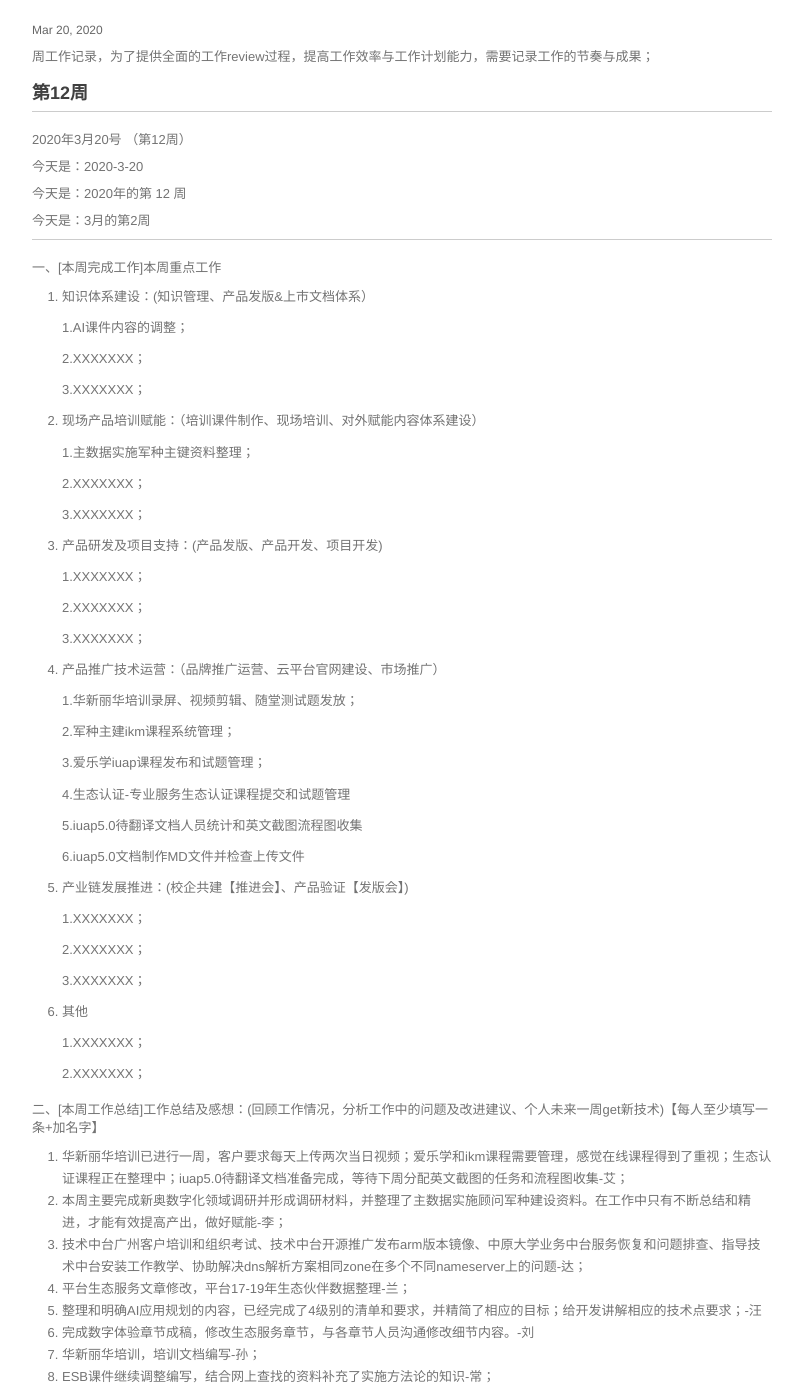
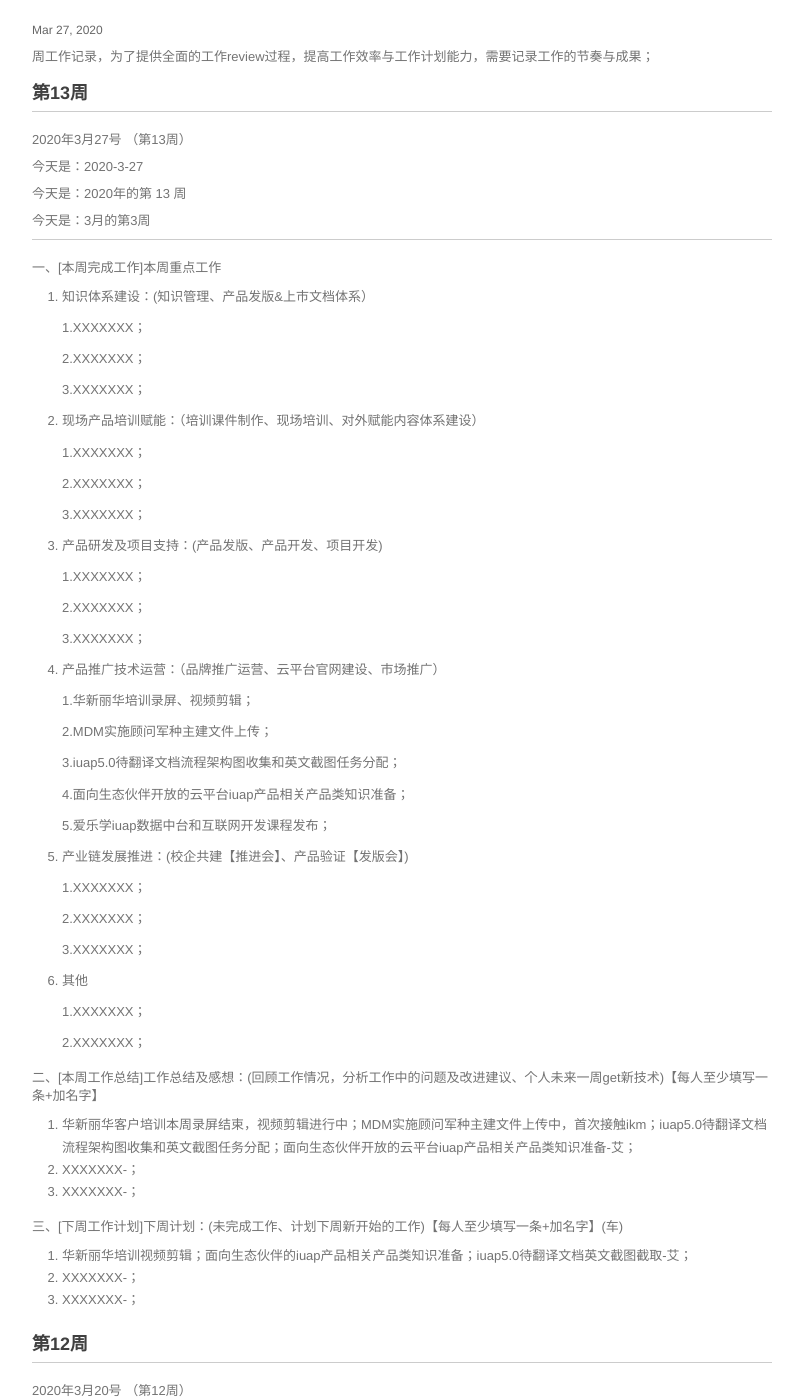
Before and after one commit to walllFlower/blog, a Jekyll site: the page built from 2020-02-28-day_report.md, in a window 1280 px wide and 1400 px high, scrolled down 250 px. Shown: the whole window, without its empty margins (238-1041 px from the left). Built offline with Jekyll 4.4.1, drawn with Linux system fonts in a browser that asks for light colours; comment, search, counter and statistics services are not loaded.

Commit message:
Update 2020-02-28-day_report.md

```diff
--- a/2020-02-28-day_report.md
+++ b/2020-02-28-day_report.md
@@ -1,11 +1,93 @@
 ---
 layout: post
 title:  "技术运营工作周报"
-date:   2020-3-20 14:57:32
+date:   2020-3-27 14:57:32
 categories: 技术运营工作周报
 ---
 
 周工作记录，为了提供全面的工作review过程，提高工作效率与工作计划能力，需要记录工作的节奏与成果；
+
+###  第13周
+
+***
+
+2020年3月27号 （第13周）
+
+今天是：2020-3-27
+
+今天是：2020年的第 13 周
+
+今天是：3月的第3周
+
+***
+
+
+一、[本周完成工作]本周重点工作
+
+1. 知识体系建设：(知识管理、产品发版&上市文档体系）
+
+    1.XXXXXXX；
+
+    2.XXXXXXX；
+
+    3.XXXXXXX；
+
+2. 现场产品培训赋能：（培训课件制作、现场培训、对外赋能内容体系建设）
+
+    1.XXXXXXX；
+
+    2.XXXXXXX；
+
+    3.XXXXXXX；
+
+3. 产品研发及项目支持：(产品发版、产品开发、项目开发)
+
+    1.XXXXXXX；
+
+    2.XXXXXXX；
+
+    3.XXXXXXX；
+
+4. 产品推广技术运营：（品牌推广运营、云平台官网建设、市场推广）
+
+    1.华新丽华培训录屏、视频剪辑；
+
+    2.MDM实施顾问军种主建文件上传；
+
+    3.iuap5.0待翻译文档流程架构图收集和英文截图任务分配；
+
+    4.面向生态伙伴开放的云平台iuap产品相关产品类知识准备；
+
+    5.爱乐学iuap数据中台和互联网开发课程发布；
+
+
+5. 产业链发展推进：(校企共建【推进会】、产品验证【发版会】)
+
+    1.XXXXXXX；
+
+    2.XXXXXXX；
+
+    3.XXXXXXX；
+
+6. 其他
+
+    1.XXXXXXX；
+
+    2.XXXXXXX；
+
+二、[本周工作总结]工作总结及感想：(回顾工作情况，分析工作中的问题及改进建议、个人未来一周get新技术)【每人至少填写一条+加名字】
+
+1. 华新丽华客户培训本周录屏结束，视频剪辑进行中；MDM实施顾问军种主建文件上传中，首次接触ikm；iuap5.0待翻译文档流程架构图收集和英文截图任务分配；面向生态伙伴开放的云平台iuap产品相关产品类知识准备-艾；
+2. XXXXXXX-；
+3. XXXXXXX-；
+
+三、[下周工作计划]下周计划：(未完成工作、计划下周新开始的工作)【每人至少填写一条+加名字】(车)
+
+1. 华新丽华培训视频剪辑；面向生态伙伴的iuap产品相关产品类知识准备；iuap5.0待翻译文档英文截图截取-艾；
+2. XXXXXXX-；
+3. XXXXXXX-；
+
+
 
 ###  第12周
 
```
